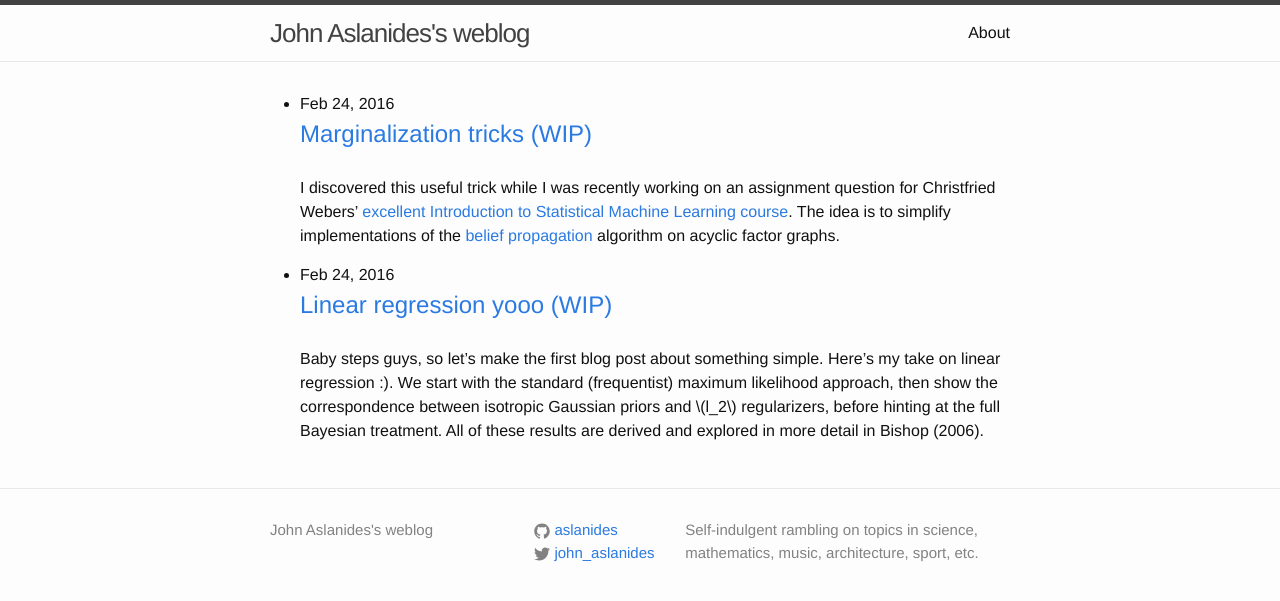
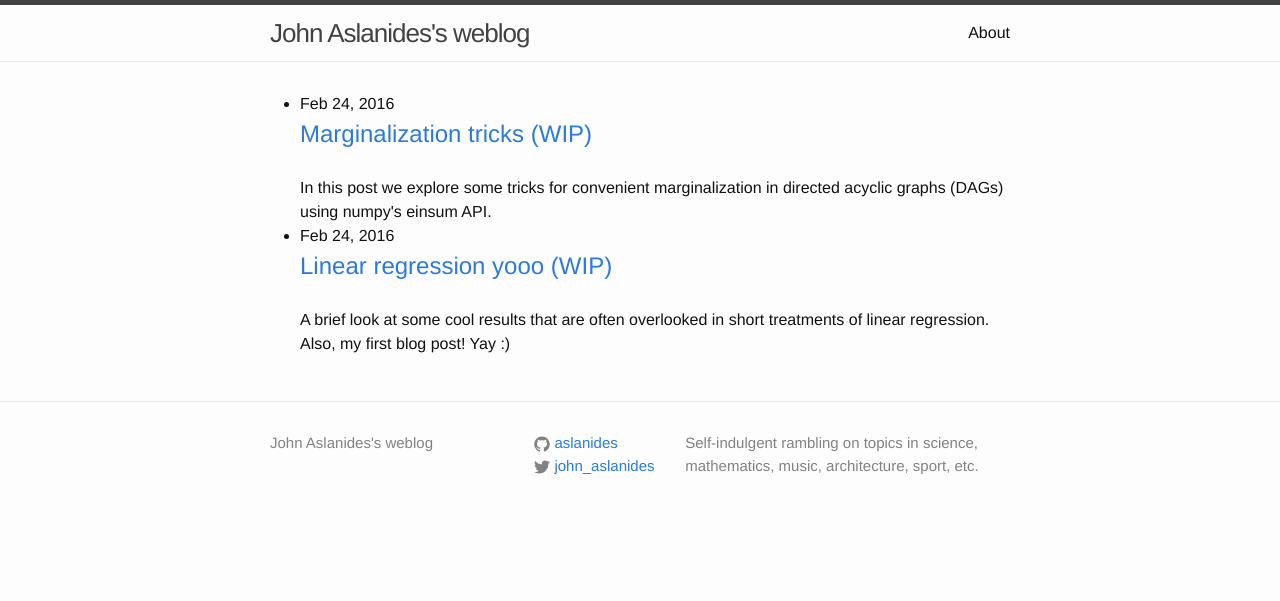
Before and after one commit to aslanides/aslanides.github.io, a Jekyll site: the page built from index.html, in a window 1280 px wide. Shown: the top 601 px of the page. Built offline with Jekyll 4.4.1, drawn with Linux system fonts in a browser that asks for light colours.

Commit message:
Add excerpts

```diff
--- a/_posts/2016-02-24-linear-regression.md
+++ b/_posts/2016-02-24-linear-regression.md
@@ -3,6 +3,7 @@ layout: post
 title:  "Linear regression yooo (WIP)"
 date:   2016-02-24 13:37:00 +1100
 categories: machine_learning
+excerpt: A brief look at some cool results that are often overlooked in short treatments of linear regression. Also, my first blog post! Yay :)
 ---
 
 Baby steps guys, so let's make the first blog post about something simple. Here's my take on linear regression :). We start with the standard (frequentist) maximum likelihood approach, then show the correspondence between isotropic Gaussian priors and $$l_2$$ regularizers, before hinting at the full Bayesian treatment. All of these results are derived and explored in more detail in Bishop (2006).
--- a/_posts/2016-02-24-marginalization-einstein.md
+++ b/_posts/2016-02-24-marginalization-einstein.md
@@ -3,6 +3,7 @@ layout: post
 title:  "Marginalization tricks (WIP)"
 date:   2016-02-24 17:37:00 +1100
 categories: machine_learning
+excerpt: In this post we explore some tricks for convenient marginalization in directed acyclic graphs (DAGs) using numpy's einsum API.
 ---
 
 I discovered this useful trick while I was recently working on an assignment question for Christfried Webers' [excellent Introduction to Statistical Machine Learning course](https://sml.forge.nicta.com.au/isml15/). The idea is to simplify implementations of the [belief propagation](https://en.wikipedia.org/wiki/Belief_propagation) algorithm on acyclic factor graphs.
```
